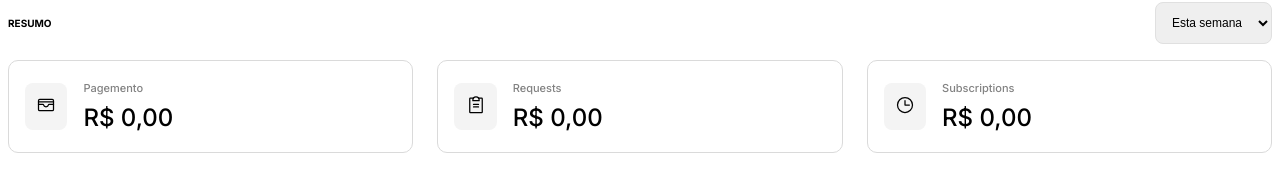
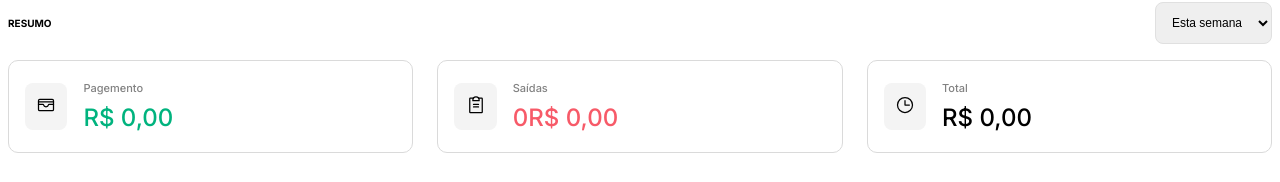
Before and after one commit to luiabdiel/Minimal, a React (Vite) app: page /transactions in a window 1280 px wide. Shown: the part 202-384 px from the top of the page. Built offline with nearby package versions, Linux system fonts and the light colour scheme; no server answers.

Commit message:
props in summary for identify transaction

```diff
--- a/src/components/Summary/index.tsx
+++ b/src/components/Summary/index.tsx
@@ -2,6 +2,7 @@ import { Cardholder, ClipboardText, Clock } from 'phosphor-react'
 import { useSummary } from '../../hooks/use.Summary'
 import { priceFormatter } from '../../utils/formatter'
 import {
+  PriceType,
   SummaryCard,
   SummaryCardBox,
   SummaryCardContent,
@@ -31,7 +32,7 @@ export function Summary() {
             </SummaryCardIcons>
             <SummaryCardContent>
               <span>Pagemento</span>
-              <strong>{priceFormatter.format(summary.income)}</strong>
+              <PriceType variant='income'>{priceFormatter.format(summary.income)}</PriceType>
             </SummaryCardContent>
           </SummaryCardBox>
         </SummaryCard>
@@ -42,8 +43,11 @@ export function Summary() {
               <ClipboardText size={20} color="#000" />
             </SummaryCardIcons>
             <SummaryCardContent>
-              <span>Requests</span>
-              <strong>{priceFormatter.format(summary.outcome)}</strong>
+              <span>Saídas</span>
+              <PriceType>
+                {summary.income && '- '}
+                {priceFormatter.format(summary.outcome)}
+                </PriceType>
             </SummaryCardContent>
           </SummaryCardBox>
         </SummaryCard>
@@ -54,7 +58,7 @@ export function Summary() {
               <Clock size={20} color="#000" />
             </SummaryCardIcons>
             <SummaryCardContent>
-              <span>Subscriptions</span>
+              <span>Total</span>
               <strong>{priceFormatter.format(summary.total)}</strong>
             </SummaryCardContent>
           </SummaryCardBox>
--- a/src/components/Summary/styles.ts
+++ b/src/components/Summary/styles.ts
@@ -71,3 +71,19 @@ export const SummaryCardContent = styled.div`
     font-weight: 500;
   }
 `
+
+interface PriceTypeHighlightProps {
+  variant?: 'income' | 'outcome'
+}
+
+export const PriceType = styled.strong<PriceTypeHighlightProps>`
+  display: block;
+
+  font-size: 1.5rem;
+  font-weight: 500;
+
+  color: ${(props) =>
+    props.variant === 'income'
+      ? props.theme['green-300']
+      : props.theme['red-300']};
+`
```
